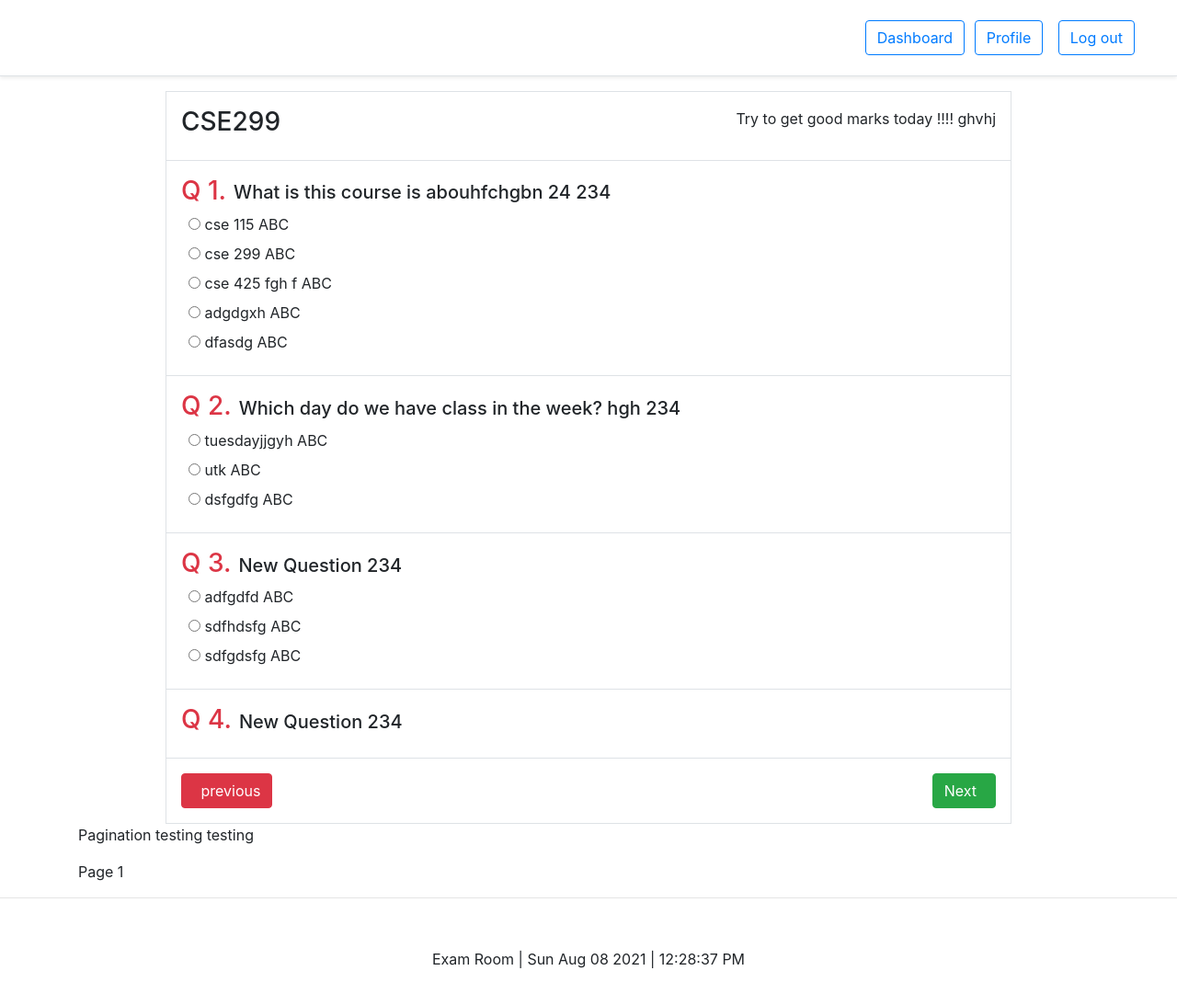
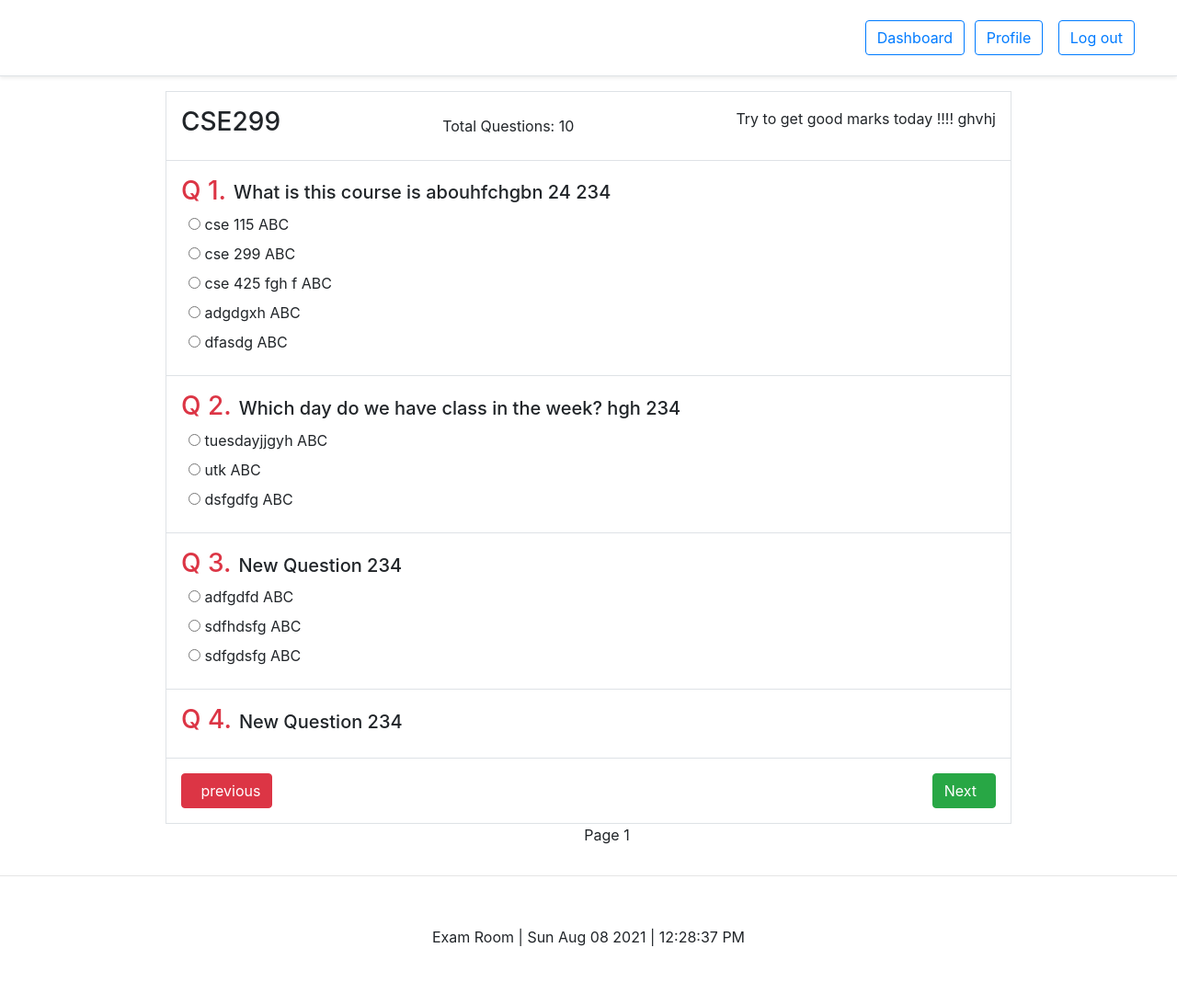
Before and after one commit to faisalisafk/eggzamroom, a Django app: template student/templates/student/examForm.html in a window 1280 px wide. Shown: the whole page at 92% size. After the commit the page ends 1029 px from the top, so only its background shows below. Run offline with Django 3.2, Linux system fonts and the light colour scheme; data comes from the database, SQL or seed files in the repository; both versions use the stored data as it was after the commit; the template is opened without the code that fills it: values that come from a table or form of the project are taken from there, most other values are stand-ins (such as "Sample title", 1, 10 or a date in 2020); some libraries are stand-ins or nearby versions.

Commit message:
pagination added total question based pagnination

```diff
--- a/student/static/student/css/examForm.css
+++ b/student/static/student/css/examForm.css
@@ -184,8 +184,3 @@
   width: 100%;
   max-width: 660px;
 }
-
-.wrapper{
-  margin: 60px auto;
-  text-align: center;
-}
--- a/student/static/student/js/ajax.js
+++ b/student/static/student/js/ajax.js
@@ -1,5 +1,11 @@
+/*$( "#btnClick" ).click(function() {
+  alert( "Handler for .click() called." );
+});*/ //test for jquery run hoy kina
+
+let total = $("#total").attr("value");
+
 $('#pagination-demo').twbsPagination({
-        totalPages: 16,
+    totalPages: total,
     visiblePages: 6,
     next: 'Next',
     prev: 'Prev',
--- a/student/templates/student/base.html
+++ b/student/templates/student/base.html
@@ -42,5 +42,9 @@
     <script src="https://code.jquery.com/jquery-3.3.1.slim.min.js" integrity="sha384-q8i/X+965DzO0rT7abK41JStQIAqVgRVzpbzo5smXKp4YfRvH+8abtTE1Pi6jizo" crossorigin="anonymous"></script>
     <script src="https://cdnjs.cloudflare.com/ajax/libs/popper.js/1.14.7/umd/popper.min.js" integrity="sha384-UO2eT0CpHqdSJQ6hJty5KVphtPhzWj9WO1clHTMGa3JDZwrnQq4sF86dIHNDz0W1" crossorigin="anonymous"></script>
     <script src="https://stackpath.bootstrapcdn.com/bootstrap/4.3.1/js/bootstrap.min.js" integrity="sha384-JjSmVgyd0p3pXB1rRibZUAYoIIy6OrQ6VrjIEaFf/nJGzIxFDsf4x0xIM+B07jRM" crossorigin="anonymous"></script>
+    <script src="https://cdnjs.cloudflare.com/ajax/libs/twbs-pagination/1.4.2/jquery.twbsPagination.min.js"></script>
+{% block customScript%}
+
+    {% endblock %}
 </body>
 </html>
--- a/student/templates/student/examForm.html
+++ b/student/templates/student/examForm.html
@@ -20,7 +20,7 @@
             <div class="border">
                 <div class="question bg-white p-3 border-bottom">
                     <div class="d-flex flex-row justify-content-between align-items-center mcq">
-                        <h3>{{exam.title}}</h3> <!--<span>(5 of 20)</span>-->
+                        <h3>{{exam.title}}</h3> <span id="total" value="{{total}}">Total Questions: {{total}}</span>
                         <p>{{form.description}}</p>
                     </div>
                 </div>
@@ -46,30 +46,31 @@
         </div>
     </div>
 
+    <div class="wrapper">
+  <div class="d-flex justify-content-center">
 
-</div>
-
-<div class="wrapper">
-  <div class="container">
-
-    <div class="row">
+    <div class="d-flex row">
       <div class="col-sm-12">
-        <p>Pagination testing testing</p>
+        <p>&nbsp;</p>
         <ul id="pagination-demo" class="pagination-sm"></ul>
       </div>
     </div>
+    <div id="page-content" class="page-content">Page 1</div>
 
-    <div id="page-content" class="page-content">Page 1</div>
   </div>
 </div>
+
+    <!--<button id="btnClick">Click</button>-->
+</div>
+
+
+
 
 
 {% endblock %}
 
 {% block customScript%}
-<script
-  src="https://code.jquery.com/jquery-3.4.1.min.js"
-  integrity="sha256-CSXorXvZcTkaix6Yvo6HppcZGetbYMGWSFlBw8HfCJo="
-  crossorigin="anonymous"></script>
+<script src="https://code.jquery.com/jquery-3.4.1.min.js" integrity="sha256-CSXorXvZcTkaix6Yvo6HppcZGetbYMGWSFlBw8HfCJo=" crossorigin="anonymous"></script>
+<script src="https://cdnjs.cloudflare.com/ajax/libs/twbs-pagination/1.4.2/jquery.twbsPagination.min.js"></script>
 <script src="{% static 'student/js/ajax.js' %}" type="text/javascript"></script>
 {% endblock %}
--- a/student/views.py
+++ b/student/views.py
@@ -49,8 +49,12 @@
     exam = Exam.objects.get(pk=examPk)
     try:
         form = Form.objects.get(exam=Exam.objects.get(pk=examPk))
+        questions = form.questions.all()
+        total = questions.count()
     except Form.DoesNotExist:
         form = []
     context = {'exam': exam,
-               'form': form}
+               'form': form,
+               'total': total
+               }
     return render(request, 'student/examForm.html', context)
```
Also changed, not shown: db.sqlite3. Lines whose indentation alone changed are shown as unchanged.
